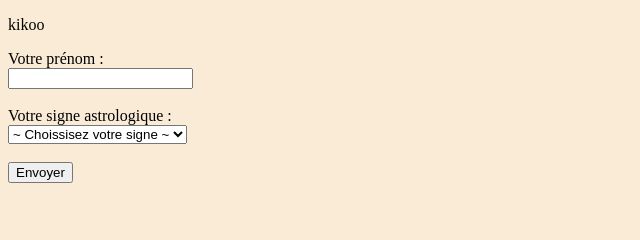
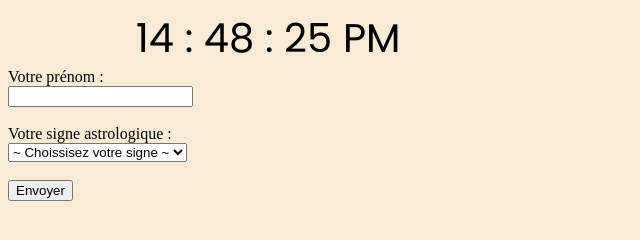
Before and after one commit to Malena-Guallar/Group_project_Browser_extension, a browser extension: page index.html in a window 1280 px wide. Shown: the whole page, without its empty margins (0-640 px from the left). Drawn offline with Linux system fonts and the light colour scheme.

Commit message:
creé horloge

```diff
--- a/header.js
+++ b/header.js
@@ -1 +1,22 @@
 // Composant horloge
+const clock = () => {
+    let date = new Date();
+    let hour = date.getHours();
+    let min = date.getMinutes();
+    let sec = date.getSeconds();
+    let am_pm = "AM";
+
+    if(hour > 12) {
+        am_pm = "PM";
+    }
+
+    hour = hour < 10 ? "0" + hour : hour;
+    min = min < 10? "0" + min : min;
+    sec = sec < 10 ? "0" + sec : sec;
+
+    let currentTime = `${hour} : ${min} : ${sec} ${am_pm}`;
+    // console.log(currentTime);
+    document.getElementById("clock").innerHTML = currentTime;
+}
+
+setInterval(clock, 1000);
--- a/index.html
+++ b/index.html
@@ -10,8 +10,8 @@
 
   <body>
     <header>
+      <div id="clock"></div>
       <script src="header.js"></script>
-      <p>kikoo</p>
     </header>
 
     <main>
--- a/login.css
+++ b/login.css
@@ -1,3 +1,5 @@
+@import url('https://fonts.googleapis.com/css2?family=Poppins:wght@200;400;600;800&display=swap');
+
 body {
     background-color: antiquewhite;
 }
@@ -5,3 +7,9 @@ body {
 #horoscope {
     display: none;
 }
+
+#clock {
+    font-family: 'Poppins', sans-serif;
+    font-size: 40px;
+    margin-left: 10vw;
+}
```
